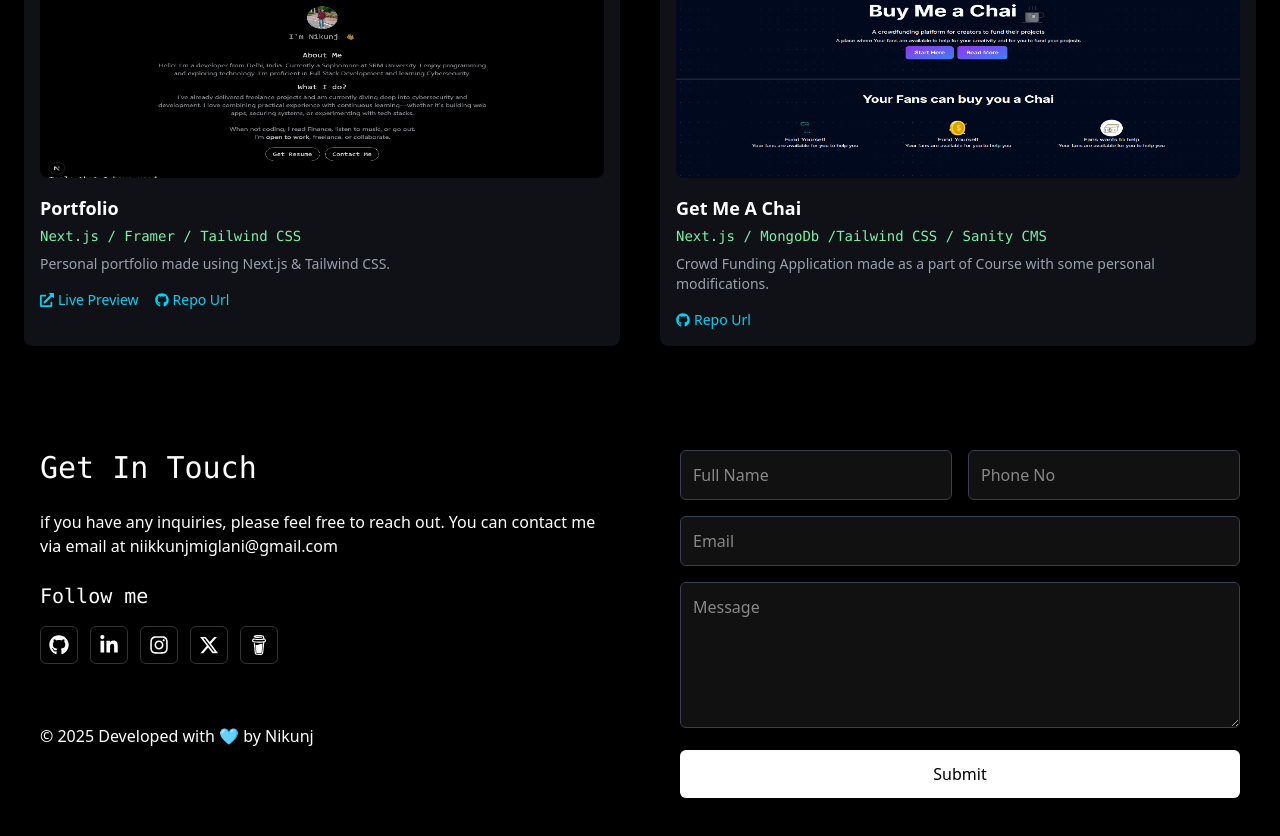
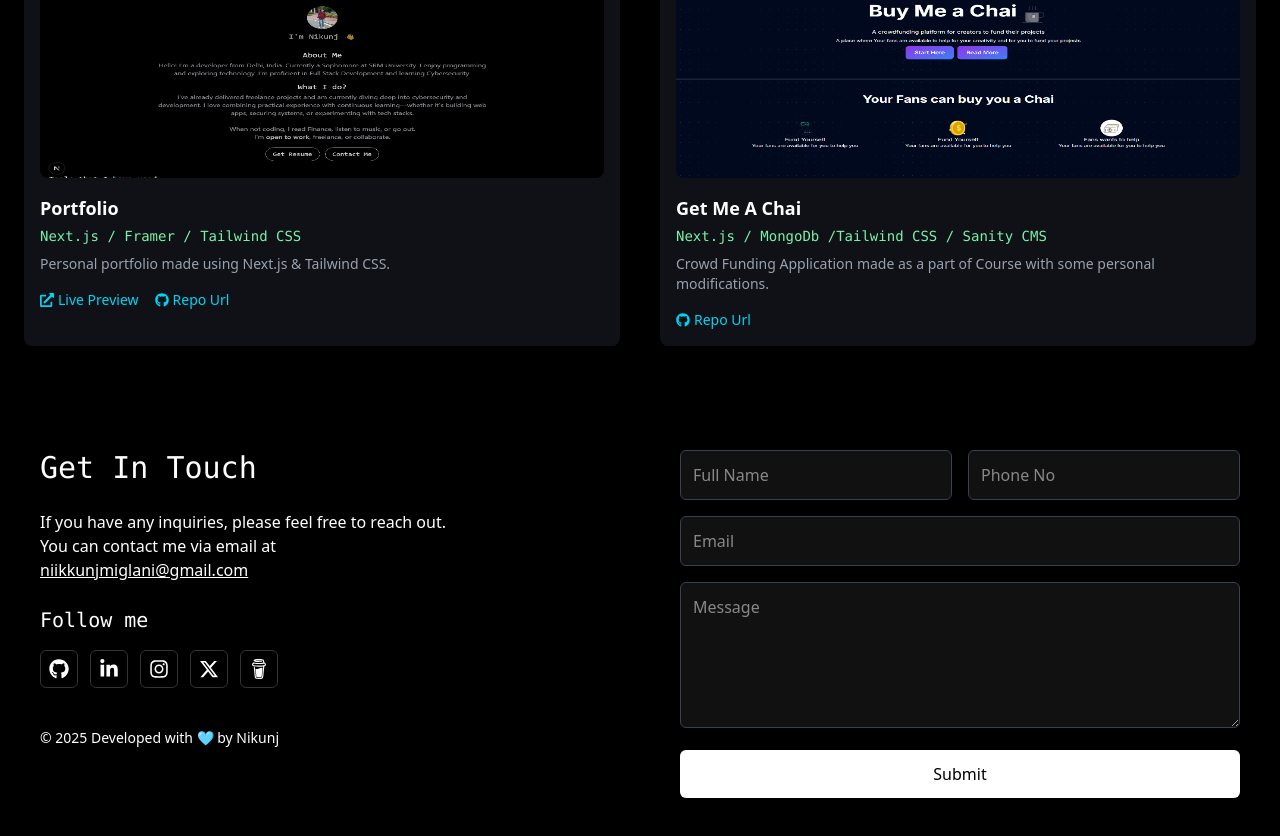
Before and after one commit to Nikunjmiglani/portfolionik, a Next.js app: page / in a window 1280 px wide. Shown: the part 1486-2322 px from the top of the page. Built offline with nearby package versions, Linux system fonts and the light colour scheme.

Commit message:
responsiveness

```diff
--- a/app/page.js
+++ b/app/page.js
@@ -289,22 +289,22 @@ export default function Home() {
           ))}
         </div>
       </section>
-<footer className="flex justify-between items-start px-10 py-10 gap-20">
+      <footer className="flex flex-col md:flex-row justify-between items-start px-6 md:px-10 py-10 gap-10 md:gap-20 bg-black">
   {/* Left Side */}
-  <div className="text-white w-1/2">
+  <div className="text-white w-full md:w-1/2 space-y-6">
     <div>
       <h1 className="font-mono text-3xl">Get In Touch</h1>
       <br />
       <p>
-        if you have any inquiries, please feel free to reach out.
-        You can contact me via email at
-        niikkunjmiglani@gmail.com
+        If you have any inquiries, please feel free to reach out. <br />
+        You can contact me via email at <br />
+        <a href="mailto:niikkunjmiglani@gmail.com" className="underline">niikkunjmiglani@gmail.com</a>
       </p>
     </div>
-    <br />
+
     <div className="flex flex-col gap-2">
       <h1 className="font-mono text-xl">Follow me</h1>
-  <div className="flex gap-3 mt-2">
+      <div className="flex flex-wrap gap-3 mt-2">
         <a
           href="https://github.com/Nikunjmiglani"
           target="_blank"
@@ -329,8 +329,6 @@ export default function Home() {
         >
           <FaInstagram size={20} />
         </a>
-
-
         <a
           href="https://x.com/NikunjMiglani28"
           target="_blank"
@@ -350,17 +348,15 @@ export default function Home() {
       </div>
     </div>
 
-<div className="mt-15">
+    <div className="pt-4 text-sm">
       © 2025 Developed with 🩵 by Nikunj
     </div>
-
   </div>
 
-
-
-  <div className="text-white w-1/2 flex justify-end">
+  {/* Right Side - Contact Form */}
+  <div className="text-white w-full md:w-1/2">
     <form
-  className="w-full max-w-xl space-y-4"
+      className="w-full space-y-4"
       action="https://formspree.io/f/mgvynjpo"
       method="POST"
     >
@@ -410,9 +406,9 @@ export default function Home() {
         Submit
       </button>
     </form>
-
   </div>
 </footer>
+
 
 
 
```
Lines whose indentation alone changed are shown as unchanged.
